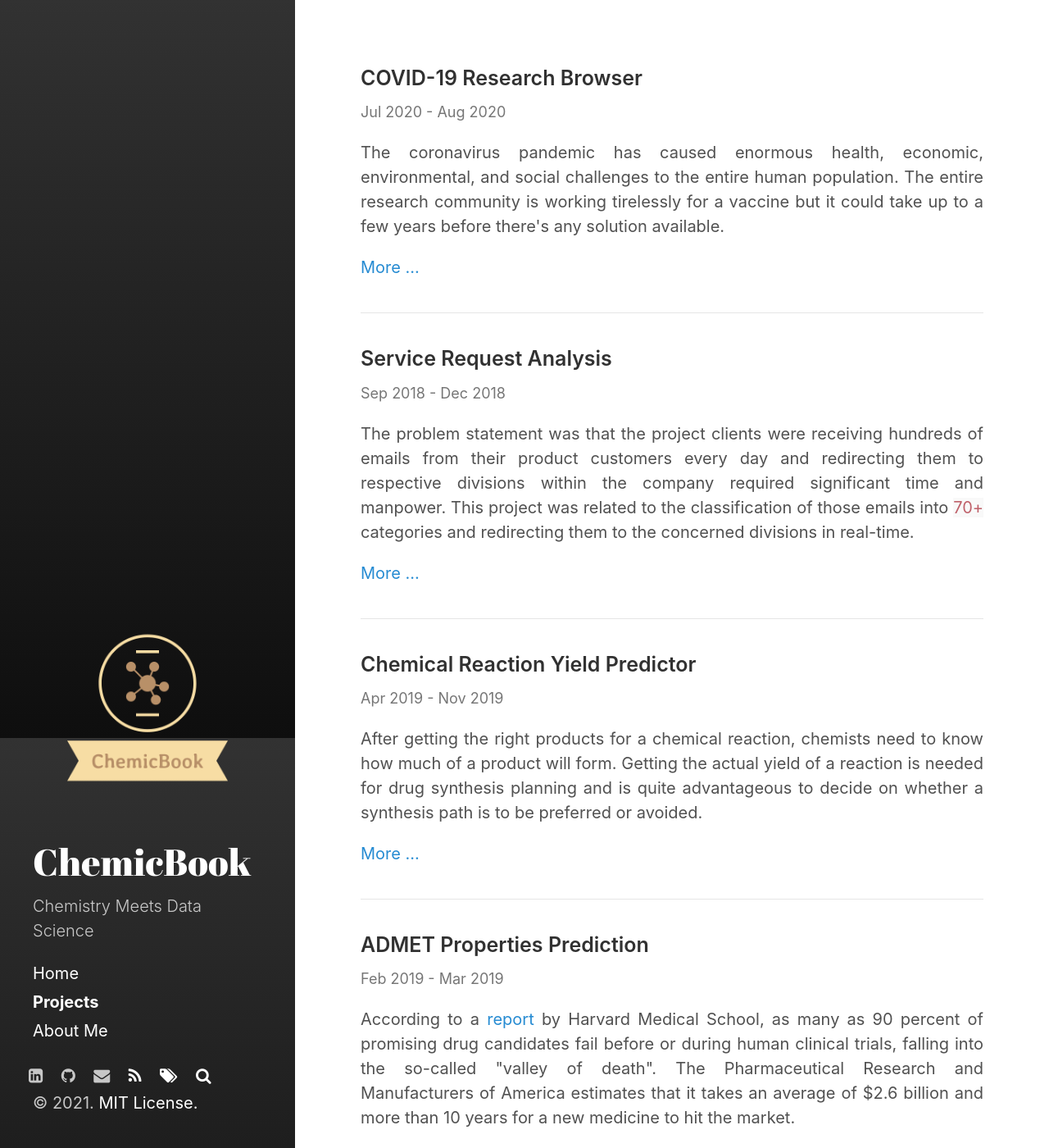
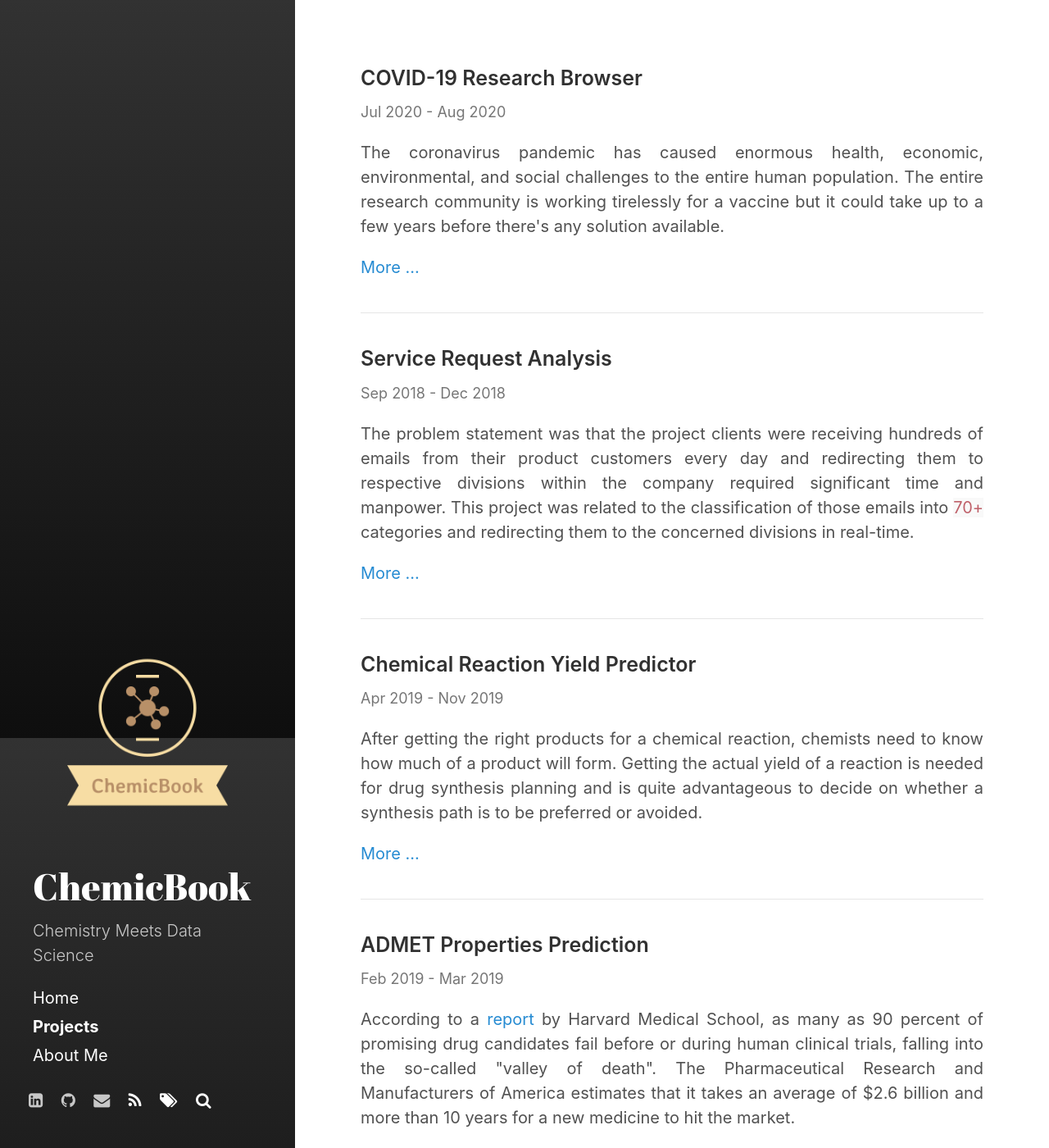
Before and after one commit to kmnis/kmnis.github.io, a Jekyll site: the page built from projects.html, in a window 1280 px wide and 1400 px high. Shown: the whole window at 82% size. Built offline with Jekyll 4.4.1, drawn with Linux system fonts in a browser that asks for light colours; nearby versions of some CDN libraries; comment, search, counter and statistics services are not loaded; some of the changed text lies outside the part shown.

Commit message:
Removed license tag

```diff
--- a/_includes/custom-foot.html
+++ b/_includes/custom-foot.html
@@ -69,6 +69,6 @@
         </div>
     </form>
     <p class="footer-text">
-        Manish Sihag • chemicbook.com<br>Theme by <a style="color: gray" href="https://fongandrew.github.io/hydeout/" target="_blank">Hydeout</a>
+        Manish Sihag • chemicbook.com • {{ site.time | date: '%Y' }}<br>Theme by <a style="color: gray" href="https://fongandrew.github.io/hydeout/" target="_blank">Hydeout</a>
     </p>
 </div>
--- a/_includes/sidebar.html
+++ b/_includes/sidebar.html
@@ -18,5 +18,5 @@
   {% endif %}
 
   {% include sidebar-icon-links.html %}
-  {% include copyright.html %}
+  <!-- {% include copyright.html %} -->
 </div>
--- a/_sass/hydeout/_base.scss
+++ b/_sass/hydeout/_base.scss
@@ -131,6 +131,7 @@ input[type='submit'] {
   margin: 0;
   color: rgba(255, 255, 255, 0.75) !important;
   text-transform: uppercase;
+  text-align: center;
 }
 .newsletter-text {
   font-weight: none;
```
